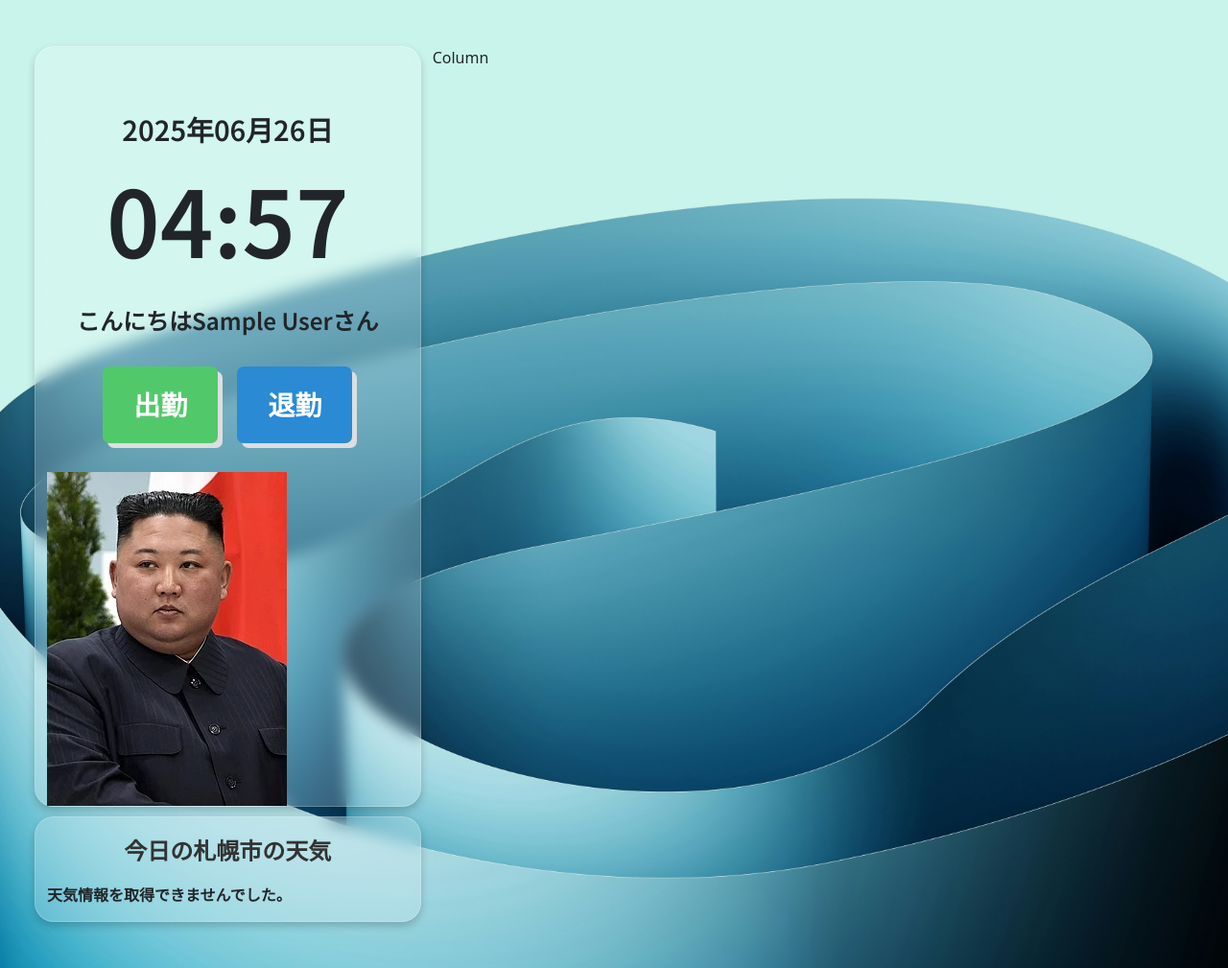
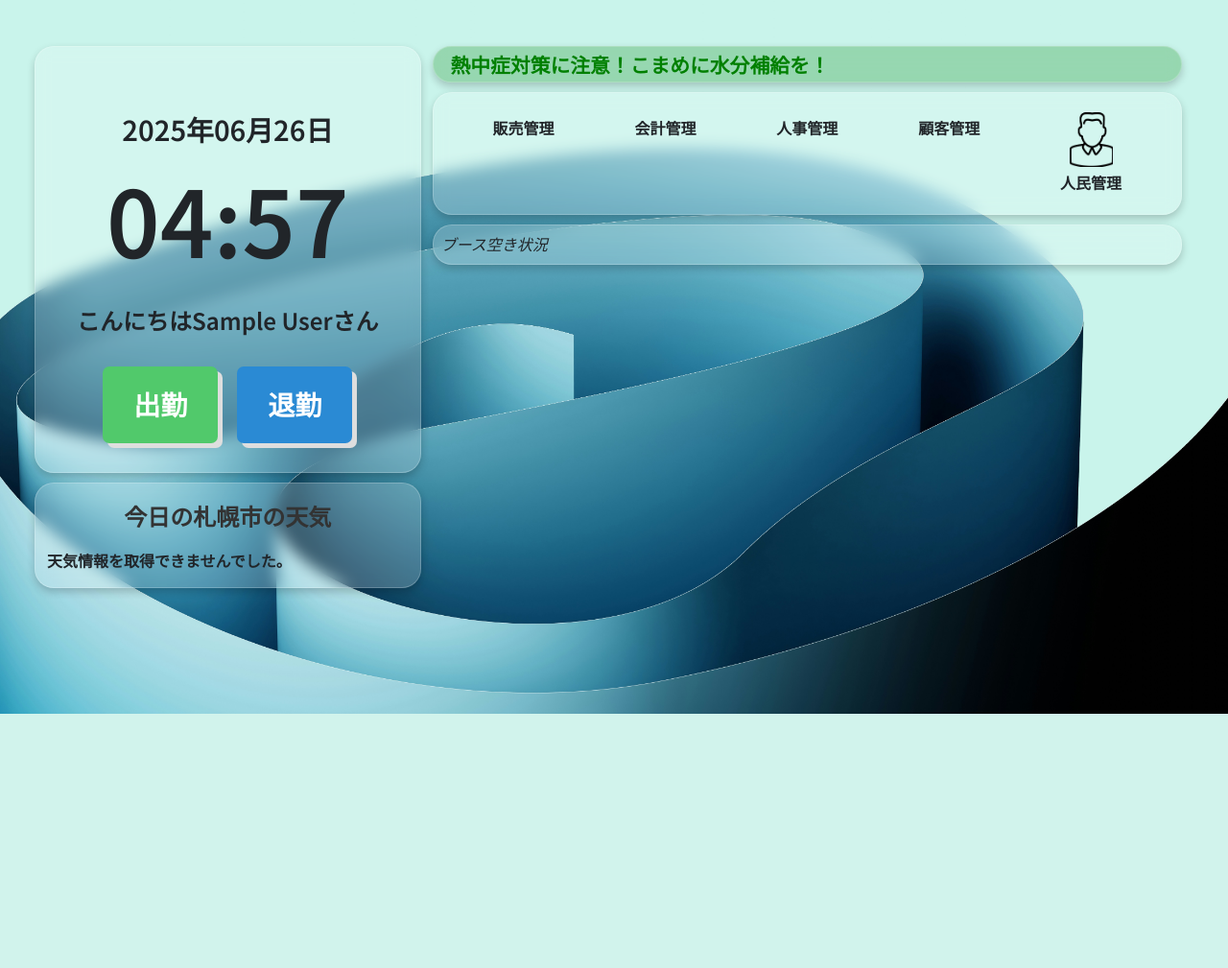
Before and after one commit to Kobadai722/phpSystem, a PHP site: page /main.php in a window 1280 px wide. Shown: the part 56-1065 px from the top of the page at 96% size. After the commit the page ends 800 px from the top, so only its background shows below. Run offline with PHP 8.4, Linux system fonts and the light colour scheme; the visitor is signed in with stand-in values (Sample User, id 1).

Commit message:
add main.phpの各機能へのメニューバー

```diff
--- a/main.html
+++ b/main.html
@@ -113,7 +113,7 @@
                     <a href="/customer/customer.php">
                         <i class="bi bi-file-person">顧客管理</i>
                     </a>
-                    <a href="customer_management.html">
+                    <a href="kimu.html">
                         <img class="rocket-icon" src="/images/rocket.png"><i>人民管理</i>
                     </a>
                 </div>
--- a/main.php
+++ b/main.php
@@ -31,10 +31,35 @@ session_start();
                         <a href="">退勤</a>
                     </div>
                 </div>
-                    <img src="/images/ゴードン.png" alt="ゴードン">
             </div>
             <div class="col-8">
-            Column
+                <div class="info-area">
+                    <div style="display: flex; align-items: center;">
+                        <i class="bi bi-info-circle info-icon"></i>
+                        <p class="info-text">熱中症対策に注意！こまめに水分補給を！</p>
+                    </div>
+                </div>
+                <div class="service-menu">
+                    <a href="/sales/stock.php">
+                        <i class="bi bi-truck">販売管理</i>
+                    </a>
+                    <a href="/accounting/a_main.php">
+                        <i class="bi bi-cash-coin">会計管理</i>
+                    </a>
+                    <a href="/human/main.php">
+                        <i class="bi bi-people">人事管理</i>
+                    </a>
+                    <a href="/customer/customer.php">
+                        <i class="bi bi-file-person">顧客管理</i>
+                    </a>
+                    <a href="customer_management.html">
+                        <img class="rocket-icon" src="/images/rocket.png"><i>人民管理</i>
+                    </a>
+                </div>
+                <div class="room-ava">
+                    <i class="bi bi-house-gear">ブース空き状況</i>
+                    <i class="bi bi-circle"></i>
+                </div>
             </div>
         </div>
         <div class="row">
```
